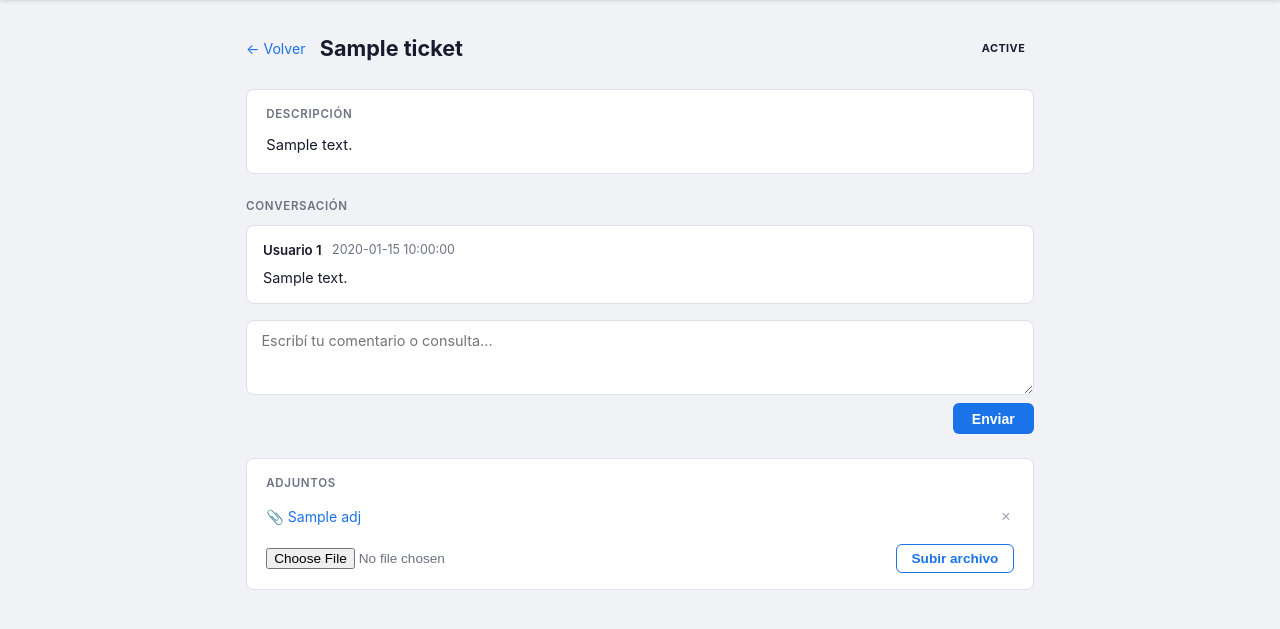
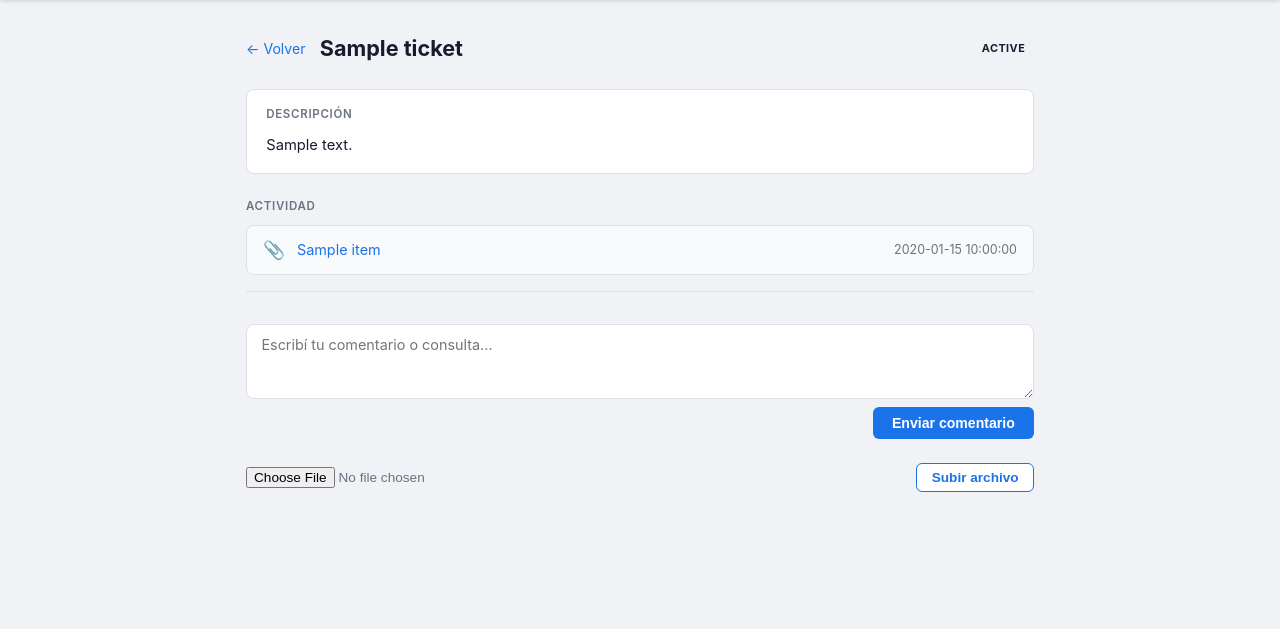
Before and after one commit to claujavi/glpi-portal, a FastAPI app: template templates/ticket.html in a window 1280 px wide. Shown: the part 55-684 px from the top of the page. Run offline with FastAPI, Linux system fonts and the light colour scheme; the template is opened without the code that fills it: most values are stand-ins (such as "Sample title", 1, 10 or a date in 2020); some libraries are stand-ins or nearby versions.

Commit message:
mejoras en las vistas

```diff
--- a/glpi_client.py
+++ b/glpi_client.py
@@ -85,6 +85,7 @@ class Seguimiento(BaseModel):
     users_id: int | str | None = None
     content: str = ""
     is_private: int = 0
+    nombre_display: Optional[str] = None  # resuelto post-fetch
 
     @property
     def texto(self) -> str:
@@ -98,6 +99,10 @@ class Seguimiento(BaseModel):
     def fecha(self) -> str:
         return self.date[:16].replace("T", " ") if self.date else ""
 
+    @property
+    def autor(self) -> str:
+        return self.nombre_display or str(self.users_id or "Desconocido")
+
 
 class Adjunto(BaseModel):
     id: int                          # Document_Item ID
@@ -105,10 +110,15 @@ class Adjunto(BaseModel):
     name: Optional[str] = None
     filename: Optional[str] = None
     mime: Optional[str] = None
+    date_creation: Optional[str] = None  # viene del Document_Item
 
     @property
     def nombre_archivo(self) -> str:
         return self.filename or self.name or f"adjunto_{self.id}"
+
+    @property
+    def fecha(self) -> str:
+        return self.date_creation[:16].replace("T", " ") if self.date_creation else ""
 
 
 class GLPIClient:
@@ -190,11 +200,33 @@ class GLPIClient:
         data = await self._get(f"Ticket/{ticket_id}", {"expand_dropdowns": True})
         return Ticket.model_validate(data)
 
+    async def _nombre_usuario(self, user_id: int) -> str:
+        try:
+            data = await self._get(f"User/{user_id}")
+            firstname = (data.get("firstname") or "").strip()
+            realname = (data.get("realname") or "").strip()
+            nombre = f"{firstname} {realname}".strip()
+            return nombre or data.get("name") or str(user_id)
+        except httpx.HTTPStatusError:
+            return str(user_id)
+
     async def obtener_seguimientos(self, ticket_id: int) -> list[Seguimiento]:
         try:
             data = await self._get(f"Ticket/{ticket_id}/ITILFollowup")
-            if isinstance(data, list):
-                return [Seguimiento.model_validate(s) for s in data]
+            if not isinstance(data, list):
+                return []
+            seguimientos = [Seguimiento.model_validate(s) for s in data]
+
+            # Resolver nombres reales de usuarios únicos
+            ids_unicos = {s.users_id for s in seguimientos if isinstance(s.users_id, int)}
+            nombres = {}
+            for uid in ids_unicos:
+                nombres[uid] = await self._nombre_usuario(uid)
+            for s in seguimientos:
+                if isinstance(s.users_id, int) and s.users_id in nombres:
+                    s.nombre_display = nombres[s.users_id]
+
+            return seguimientos
         except httpx.HTTPStatusError:
             pass
         return []
@@ -285,9 +317,14 @@ class GLPIClient:
                         name=doc.get("name"),
                         filename=doc.get("filename"),
                         mime=doc.get("mime"),
+                        date_creation=item.get("date_creation"),
                     ))
                 except httpx.HTTPStatusError:
-                    adjuntos.append(Adjunto(id=item["id"], documents_id=doc_id))
+                    adjuntos.append(Adjunto(
+                        id=item["id"],
+                        documents_id=doc_id,
+                        date_creation=item.get("date_creation"),
+                    ))
             return adjuntos
         except httpx.HTTPStatusError:
             pass
--- a/main.py
+++ b/main.py
@@ -13,6 +13,16 @@ from glpi_client import GLPIClient
 app = FastAPI(title="Portal de Pedidos")
 app.mount("/static", StaticFiles(directory="static"), name="static")
 templates = Jinja2Templates(directory="templates")
+
+
+def _build_timeline(seguimientos, adjuntos) -> list[dict]:
+    items = (
+        [{"tipo": "seguimiento", "item": s} for s in seguimientos]
+        + [{"tipo": "adjunto", "item": a} for a in adjuntos]
+    )
+    return sorted(items, key=lambda x: (
+        x["item"].date if x["tipo"] == "seguimiento" else (x["item"].date_creation or "")
+    ))
 
 
 @app.exception_handler(401)
@@ -130,13 +140,13 @@ async def detalle_ticket(
     except httpx.HTTPStatusError as exc:
         raise HTTPException(status_code=exc.response.status_code, detail="Ticket no encontrado")
 
+    timeline = _build_timeline(seguimientos, adjuntos)
     return templates.TemplateResponse(
         request=request,
         name="ticket.html",
         context={
             "ticket": ticket,
-            "seguimientos": seguimientos,
-            "adjuntos": adjuntos,
+            "timeline": timeline,
             "usuario": usuario,
         },
     )
@@ -152,29 +162,15 @@ async def agregar_seguimiento(
     async with GLPIClient() as client:
         await client.agregar_seguimiento(ticket_id, contenido)
         seguimientos = await client.obtener_seguimientos(ticket_id)
+        adjuntos = await client.obtener_adjuntos(ticket_id)
 
+    timeline = _build_timeline(seguimientos, adjuntos)
     return templates.TemplateResponse(
         request=request,
-        name="partials/seguimientos.html",
-        context={"seguimientos": seguimientos},
+        name="partials/timeline.html",
+        context={"timeline": timeline, "ticket_id": ticket_id},
     )
 
-
-@app.delete("/adjunto/{item_id}", response_class=HTMLResponse)
-async def eliminar_adjunto(
-    request: Request,
-    item_id: int,
-    ticket_id: int,
-    usuario: dict = Depends(get_usuario_actual),
-):
-    async with GLPIClient() as client:
-        await client.eliminar_adjunto(item_id)
-        adjuntos = await client.obtener_adjuntos(ticket_id)
-    return templates.TemplateResponse(
-        request=request,
-        name="partials/adjuntos.html",
-        context={"adjuntos": adjuntos, "ticket_id": ticket_id},
-    )
 
 
 @app.get("/adjunto/{documents_id}")
--- a/static/style.css
+++ b/static/style.css
@@ -287,7 +287,54 @@ body {
 }
 .reply-form button:hover { background: var(--primary-hover); }
 
-/* ── Adjuntos ───────────────────────────────────────── */
+/* ── Actividad (timeline unificada) ─────────────────── */
+.actividad { margin-bottom: 1.5rem; }
+.actividad h3 {
+  font-size: 0.72rem;
+  text-transform: uppercase;
+  letter-spacing: .06em;
+  color: var(--text-secondary);
+  margin-bottom: 0.6rem;
+  font-weight: 600;
+}
+
+.timeline-adjunto {
+  background: #f8fafc;
+  border: 1px solid var(--border);
+  border-radius: var(--radius);
+  padding: 0.65rem 1rem;
+  margin-bottom: 0.6rem;
+  display: flex;
+  align-items: center;
+  gap: 0.75rem;
+}
+.timeline-adjunto-icono { font-size: 1.1rem; flex-shrink: 0; }
+.timeline-adjunto-info {
+  display: flex;
+  align-items: center;
+  gap: 0.6rem;
+  flex: 1;
+  min-width: 0;
+  flex-wrap: wrap;
+}
+.timeline-adjunto-info .adjunto-link {
+  font-size: 0.9rem;
+  white-space: nowrap;
+  overflow: hidden;
+  text-overflow: ellipsis;
+}
+
+/* ── Reply area ─────────────────────────────────────── */
+.reply-area {
+  margin-top: 1rem;
+  display: flex;
+  flex-direction: column;
+  gap: 0.75rem;
+  border-top: 1px solid var(--border);
+  padding-top: 1rem;
+}
+
+/* ── Adjuntos (lista separada — mantenida por compatibilidad) ── */
 .adjuntos {
   background: var(--surface);
   border: 1px solid var(--border);
--- /dev/null
+++ b/templates/partials/timeline.html
@@ -0,0 +1,30 @@
+{% if timeline %}
+  {% for entry in timeline %}
+    {% if entry.tipo == "seguimiento" %}
+    {% set s = entry.item %}
+    <div class="mensaje {% if s.es_privado %}mensaje-privado{% endif %}">
+      <div class="mensaje-meta">
+        <span class="mensaje-usuario">{{ s.autor }}</span>
+        <span class="mensaje-fecha">{{ s.fecha }}</span>
+        {% if s.es_privado %}<span class="badge-privado">Privado</span>{% endif %}
+      </div>
+      <div class="mensaje-texto">{{ s.texto }}</div>
+    </div>
+    {% else %}
+    {% set a = entry.item %}
+    <div class="timeline-adjunto">
+      <span class="timeline-adjunto-icono">📎</span>
+      <div class="timeline-adjunto-info">
+        {% if a.documents_id %}
+        <a href="/adjunto/{{ a.documents_id }}" class="adjunto-link">{{ a.nombre_archivo }}</a>
+        {% else %}
+        <span>{{ a.nombre_archivo }}</span>
+        {% endif %}
+        {% if a.fecha %}<span class="mensaje-fecha">{{ a.fecha }}</span>{% endif %}
+      </div>
+    </div>
+    {% endif %}
+  {% endfor %}
+{% else %}
+  <p class="empty">Aún no hay actividad en este pedido.</p>
+{% endif %}
--- a/templates/ticket.html
+++ b/templates/ticket.html
@@ -15,43 +15,35 @@
 </div>
 {% endif %}
 
-<div class="conversation">
-  <h3>Conversación</h3>
+<div class="actividad">
+  <h3>Actividad</h3>
 
-  <div id="seguimientos-lista">
-    {% include "partials/seguimientos.html" %}
+  <div id="timeline">
+    {% with ticket_id=ticket.id %}
+      {% include "partials/timeline.html" %}
+    {% endwith %}
   </div>
 
+  <div class="reply-area">
     <form class="reply-form"
           hx-post="/tickets/{{ ticket.id }}/seguimiento"
-        hx-target="#seguimientos-lista"
+          hx-target="#timeline"
           hx-swap="innerHTML"
           hx-on::after-request="this.reset()">
       <textarea name="contenido"
                 placeholder="Escribí tu comentario o consulta..."
                 required
                 rows="3"></textarea>
-    <button type="submit">Enviar</button>
+      <button type="submit">Enviar comentario</button>
     </form>
-</div>
-
-<div class="adjuntos">
-  <h3>Adjuntos</h3>
-
-  <div id="adjuntos-seccion">
-    {% with ticket_id=ticket.id %}
-      {% include "partials/adjuntos.html" %}
-    {% endwith %}
-  </div>
 
     <form class="upload-form"
           hx-post="/tickets/{{ ticket.id }}/adjunto"
-        hx-target="#adjuntos-seccion"
-        hx-swap="innerHTML"
           hx-encoding="multipart/form-data"
           hx-on::after-request="this.reset()">
       <input type="file" name="archivo" required>
       <button type="submit">Subir archivo</button>
     </form>
   </div>
+</div>
 {% endblock %}
```
Lines whose indentation alone changed are shown as unchanged.
